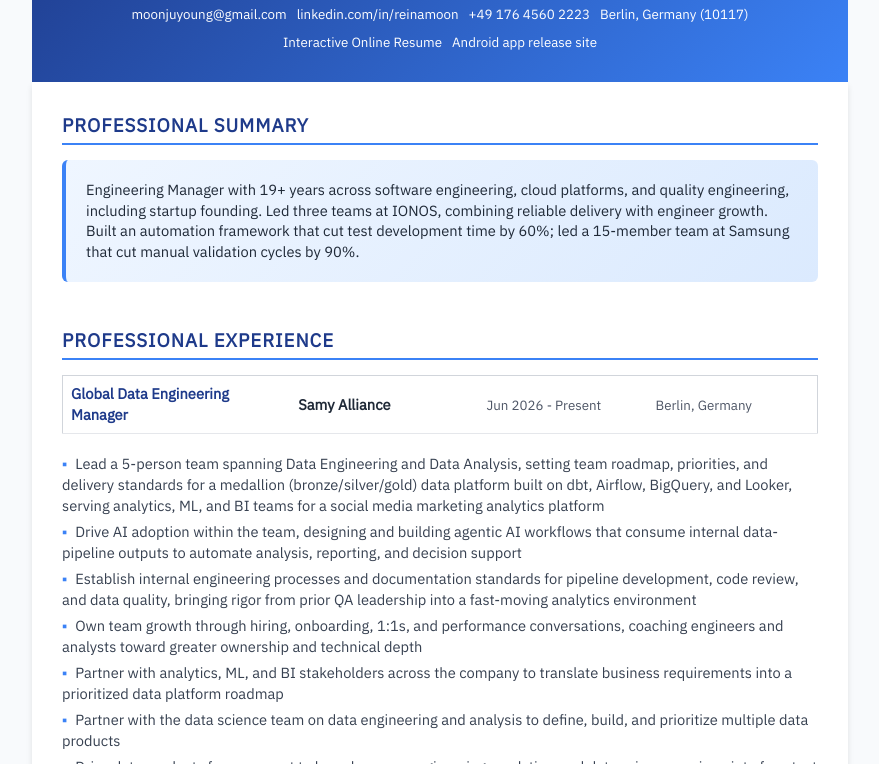
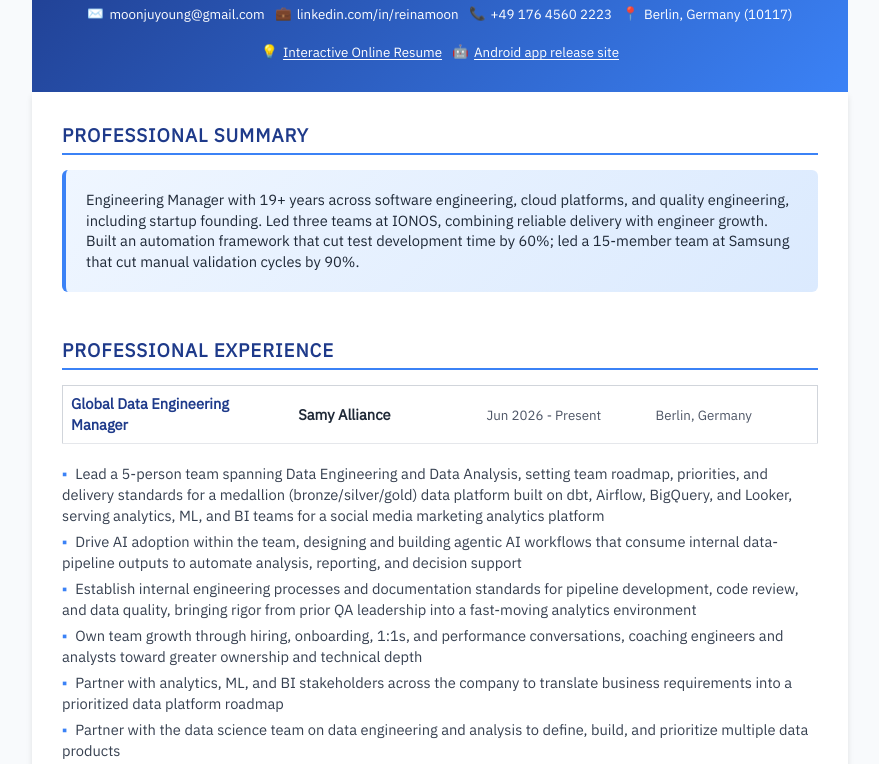
Before and after one commit to ReinaMoon/simpel_resume, a website: page index.html in a window 1280 px wide. Shown: the part 257-1021 px from the top of the page, without its empty margins (200-1079 px from the left). Drawn offline with Linux system fonts and the light colour scheme.

Commit message:
Put contact links on their own line, add contact icons, underline links

```diff
--- a/index.html
+++ b/index.html
@@ -368,6 +368,12 @@ margin-bottom: 20px;
 .layout-sidebar .contact-info a { color: var(--accent-dark); text-decoration: none; word-break: break-word; }
 .layout-sidebar.theme-charcoal .contact-info a { color: #d1d5db; text-decoration: underline; }
 .layout-sidebar.theme-charcoal .contact-info a:hover { color: #ffffff; }
+.contact-item .ci { flex: none; font-family: "Noto Color Emoji", "Apple Color Emoji", "Segoe UI Emoji", sans-serif; text-decoration: none; }
+.contact-ul a, .layout-sidebar .contact-ul a, .layout-sidebar.theme-charcoal .contact-ul a { text-decoration: underline; text-underline-offset: 2px; }
+.contact-break { flex-basis: 100%; height: 0; }
+.layout-sidebar .contact-break { display: none; }
+.layout-sidebar .contact-break + .contact-item { margin-top: 6px; padding-top: 10px; border-top: 1px solid var(--accent-border); width: 100%; }
+.layout-sidebar.theme-charcoal .contact-break + .contact-item { border-top-color: #666666; }
 /* ----- Sidebar layout: timeline experience ----- */
 .layout-sidebar .company-group { position: relative; padding-left: 26px; margin-bottom: 16px; }
 .layout-sidebar .company-group::before {
@@ -518,22 +524,23 @@ h.classList.add('layout-'+l);h.classList.add('theme-'+t);
 <div class="title">Senior Engineering Manager</div>
 <div class="contact-info">
 <div class="contact-item">
-<span>moonjuyoung@gmail.com</span>
+<span class="ci" aria-hidden="true">✉️</span><span>moonjuyoung@gmail.com</span>
 </div>
 <div class="contact-item">
-<a href="https://www.linkedin.com/in/reinamoon" rel="noopener noreferrer" target="_blank">linkedin.com/in/reinamoon</a>
+<span class="ci" aria-hidden="true">💼</span><a href="https://www.linkedin.com/in/reinamoon" rel="noopener noreferrer" target="_blank">linkedin.com/in/reinamoon</a>
 </div>
 <div class="contact-item">
-<span>+49 176 4560 2223</span>
+<span class="ci" aria-hidden="true">📞</span><span>+49 176 4560 2223</span>
 </div>
 <div class="contact-item">
-<span>Berlin, Germany (10117)</span>
+<span class="ci" aria-hidden="true">📍</span><span>Berlin, Germany (10117)</span>
 </div>
-<div class="contact-item">
-<a href="https://github.com/ReinaMoon/simpel_resume" rel="noopener noreferrer" target="_blank">Interactive Online Resume</a>
+<div class="contact-break"></div>
+<div class="contact-item contact-ul">
+<span class="ci" aria-hidden="true">💡</span><a href="https://github.com/ReinaMoon/simpel_resume" rel="noopener noreferrer" target="_blank">Interactive Online Resume</a>
 </div>
-<div class="contact-item">
-<a href="https://github.com/ReinaMoon/apps-release" rel="noopener noreferrer" target="_blank">Android app release site</a>
+<div class="contact-item contact-ul">
+<span class="ci" aria-hidden="true">🤖</span><a href="https://github.com/ReinaMoon/apps-release" rel="noopener noreferrer" target="_blank">Android app release site</a>
 </div>
 </div>
 </div>
```
Also changed, not shown: 4 other files.
